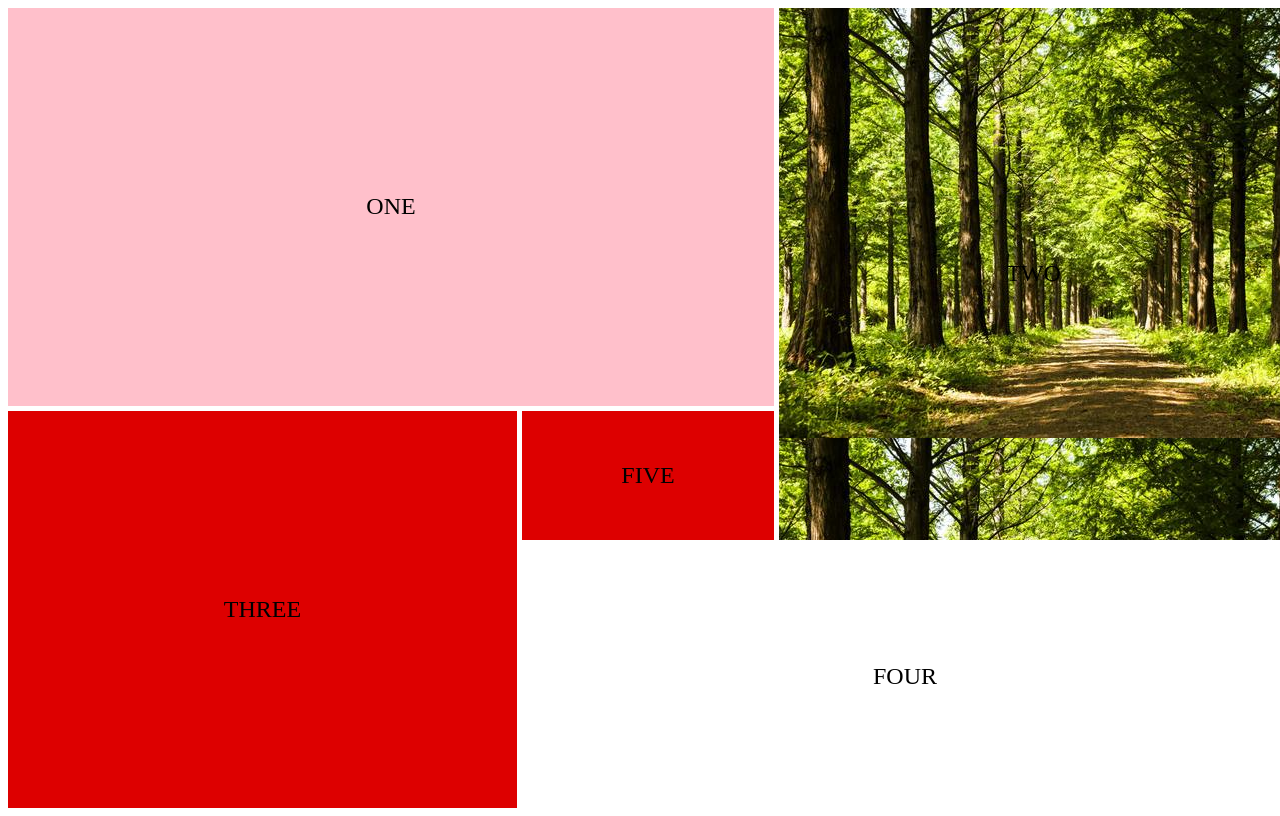
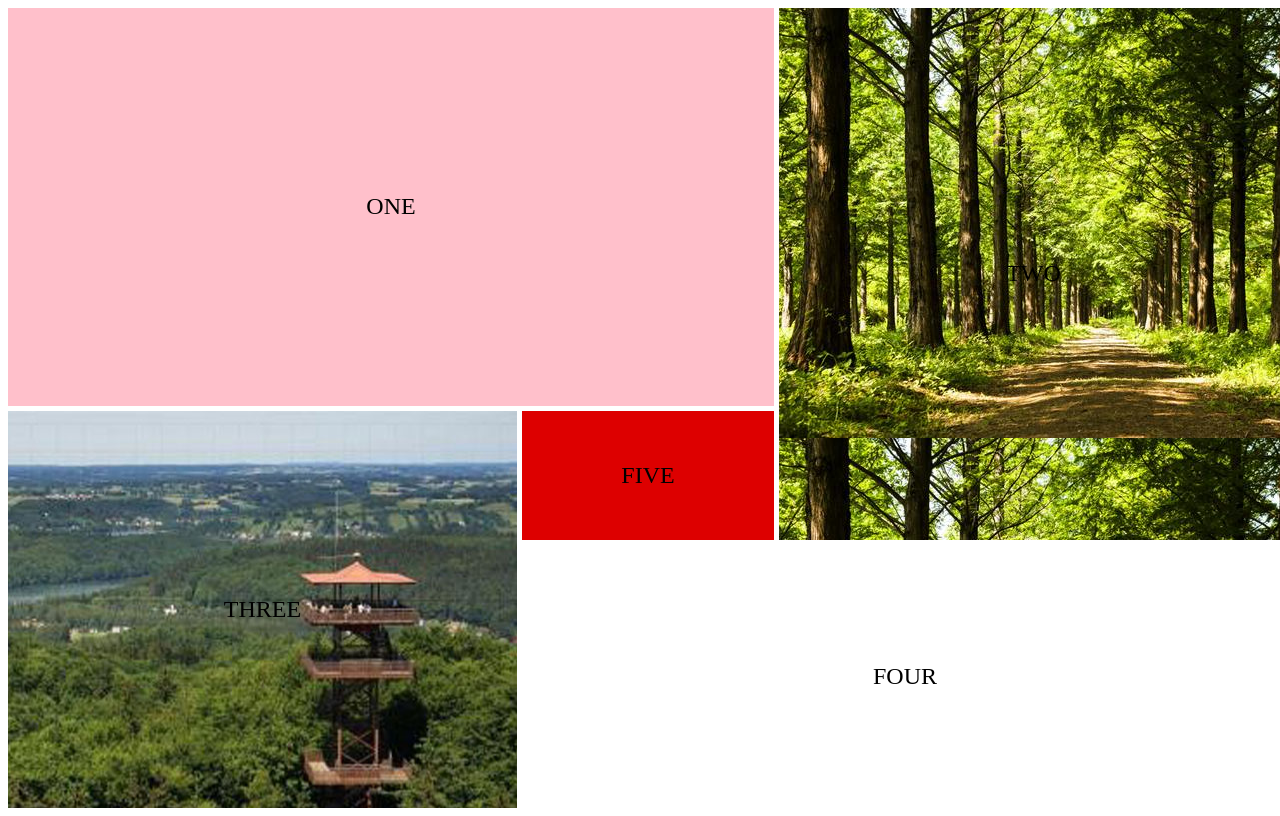
Before and after one commit to lucynaszczygiel/zadanie, a plain HTML site: page docs/index.html in a window 1280 px wide. Drawn offline with Linux system fonts and the light colour scheme.

Commit message:
Update index.css

```diff
--- a/docs/index.css
+++ b/docs/index.css
@@ -23,7 +23,7 @@ background-image: url("las.jpg");
 
 .three {
 grid-area: 4 / 1 / 7 / 3;
-background-color: #dd0000;
+background-image: url("wiezyca-szczyt.jpg");
 }
 
 .four {
```
